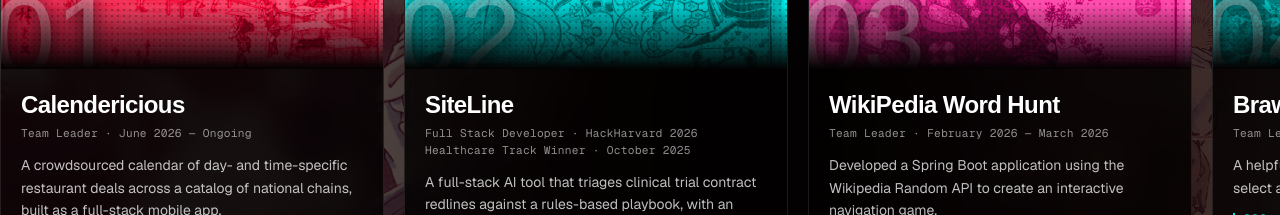
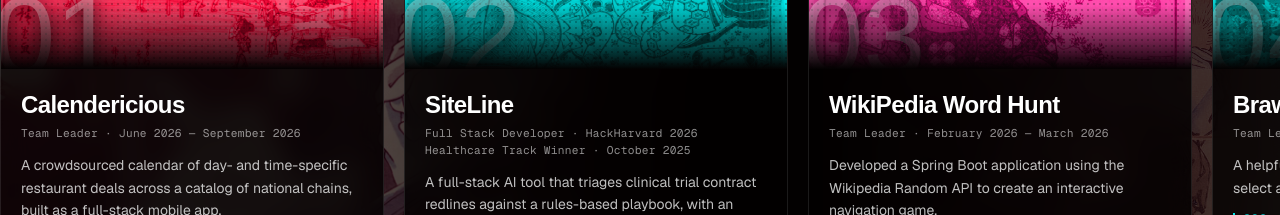
Before and after one commit to Boneta123/Personal-Site, a Next.js app: page / in a window 1280 px wide. Shown: the part 1060-1275 px from the top of the page. Built offline with nearby package versions, Linux system fonts and the light colour scheme; a web font is replaced by a local one.

Commit message:
Resume Slight Changes

```diff
--- a/src/content/site.ts
+++ b/src/content/site.ts
@@ -76,8 +76,7 @@
     about:
       "A crowdsourced calendar of day- and time-specific restaurant deals across a catalog of national chains, built as a full-stack mobile app.",
     role: "Team Leader",
-    // The only ongoing project on the resume; the others all have end dates.
-    period: "June 2026 — Ongoing",
+    period: "June 2026 — September 2026",
     metric: "175+ national chains cataloged",
     tags: ["React Native/Expo", "TypeScript", "Express", "Prisma", "Supabase"],
     links: [
```
Also changed, not shown: 1 other file (tests, documents, lock files or other folders).
